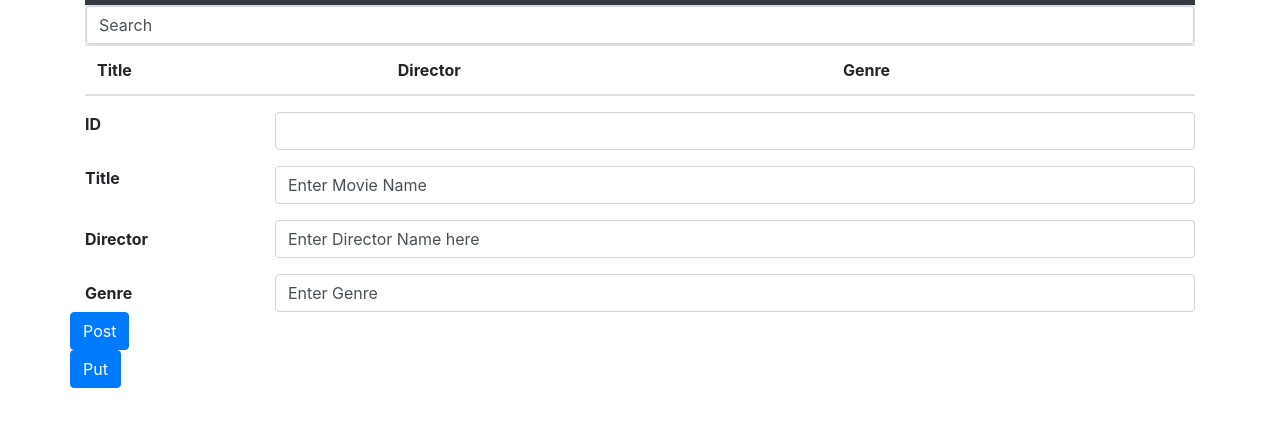
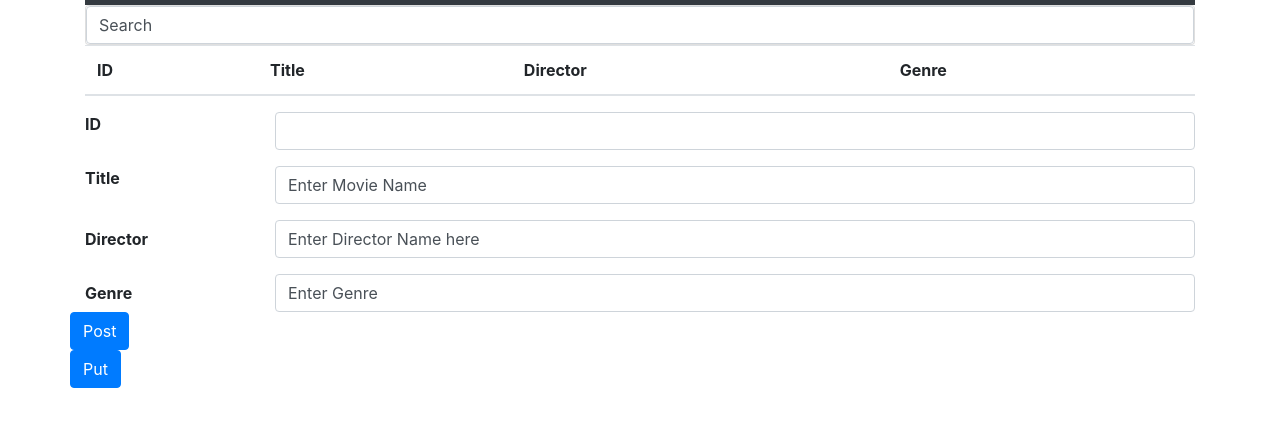
Before and after one commit to LarsErlandson5/movieLibrary, a website: page index.html in a window 1280 px wide. Shown: the part 51-478 px from the top of the page. Drawn offline with nearby package versions, Linux system fonts and the light colour scheme; no server answers.

Commit message:
added ID line to navbar

```diff
--- a/index.html
+++ b/index.html
@@ -49,6 +49,7 @@
             <table class="table table-sml-dark">
                 <thead>
                    <tr>
+                    <th data-field="id" data-sortable="true">ID</th>
                     <th data-field="id" data-sortable="true">Title</th>
                     <th data-field="title" data-sortable="true">Director</th>
                     <th data-field="director" data-sortable="true">Genre</th>
```
